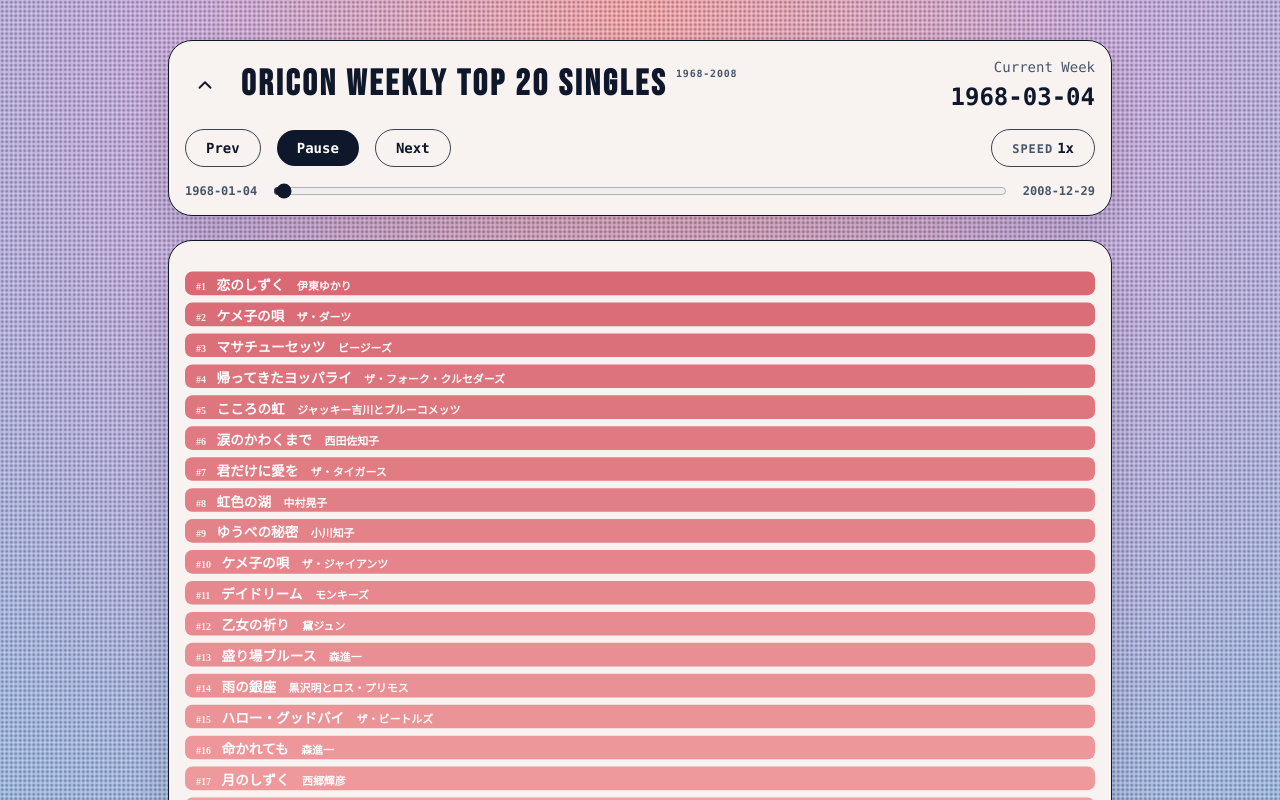
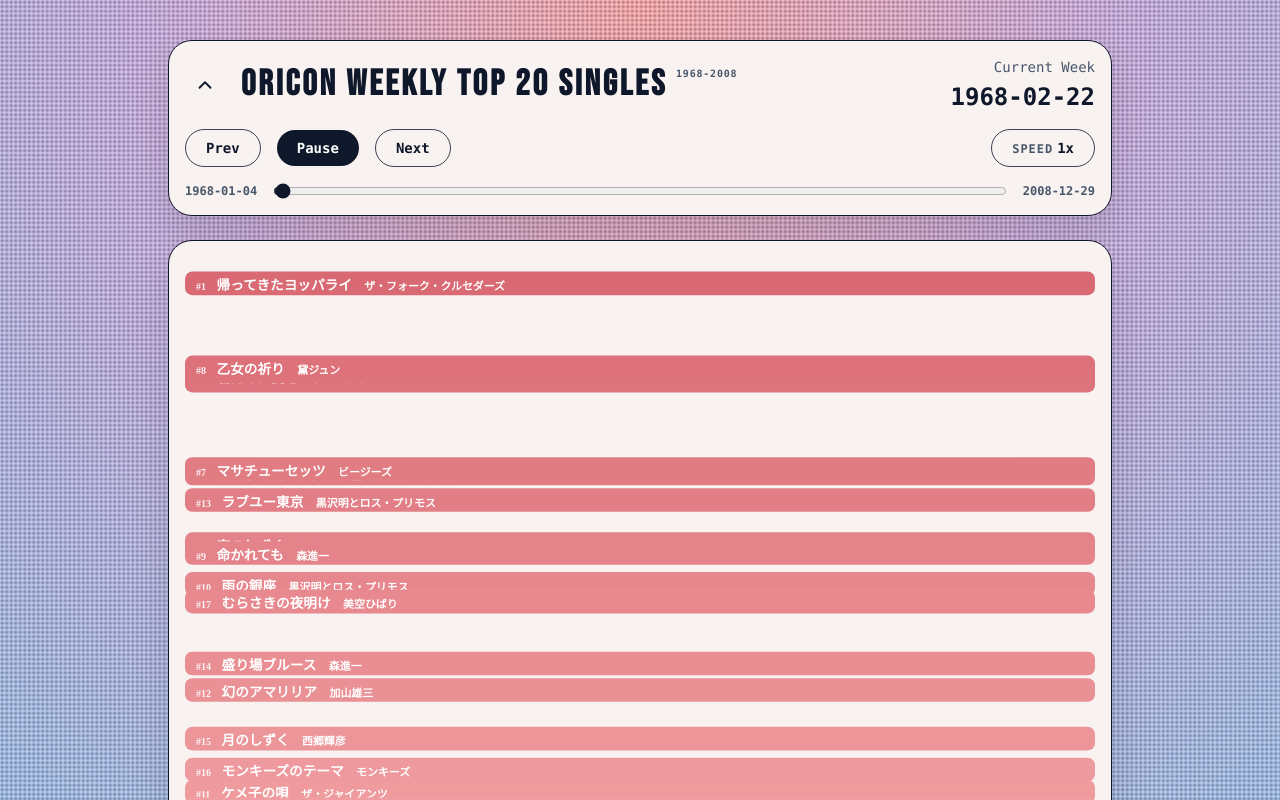
Before and after one commit to sichengchen/oricon, a Svelte app: page / in a window 1280 px wide. Both pictures are taken after a click on the button "Toggle header". Shown: the top 800 px of the page. Built offline with nearby package versions, Linux system fonts and the light colour scheme; a web font is replaced by a local one.

Commit message:
Enhance animation transitions

```diff
--- a/src/App.svelte
+++ b/src/App.svelte
@@ -1,5 +1,7 @@
 <script>
   import { onDestroy, onMount } from 'svelte'
+  import { linear } from 'svelte/easing'
+  import { tweened } from 'svelte/motion'
   import * as d3 from 'd3'
   import Chart from './components/Chart.svelte'
   import Controls from './components/Controls.svelte'
@@ -19,12 +21,16 @@
   const mobileLabelOffset = 0
   const desktopBarWidthScale = 1
   const mobileBarWidthScale = 1
-  const baseSpeed = 900
+  const baseSpeed = 1300
+  const baseTransitionDuration = 420
+  const minTransitionDuration = 120
+  const fastSpeedThreshold = 4
 
   let dates = []
   let dataByDate = new Map()
 
   let currentIndex = 0
+  let previousIndex = 0
   let isPlaying = true
   let speed = baseSpeed
   let tickHandle = null
@@ -33,6 +39,17 @@
   let mediaQuery = null
   let handleMediaChange = null
   let loadError = ''
+
+  const transitionProgress = tweened(1, { duration: 0, easing: linear })
+  let progress = 1
+  const progressUnsubscribe = transitionProgress.subscribe((value) => {
+    progress = value
+  })
+
+  const startTransition = () => {
+    transitionProgress.set(0, { duration: 0 })
+    transitionProgress.set(1, { duration: transitionDuration, easing: linear })
+  }
 
   const parseNumber = (value) => {
     if (!value) return null
@@ -65,7 +82,9 @@
 
   const tick = () => {
     if (!isPlaying) return
+    previousIndex = currentIndex
     currentIndex = (currentIndex + 1) % dates.length
+    startTransition()
     tickHandle = setTimeout(tick, speed)
   }
 
@@ -87,11 +106,15 @@
   const moveBy = (delta) => {
     if (!dates.length) return
     stopPlayback()
+    previousIndex = currentIndex
     currentIndex = (currentIndex + delta + dates.length) % dates.length
+    startTransition()
   }
 
   const handleScrub = () => {
     stopPlayback()
+    previousIndex = currentIndex
+    transitionProgress.set(1, { duration: 0 })
   }
 
   onMount(() => {
@@ -123,6 +146,7 @@
 
   onDestroy(() => {
     stopPlayback()
+    progressUnsubscribe()
     if (mediaQuery && handleMediaChange) {
       if (mediaQuery.removeEventListener) {
         mediaQuery.removeEventListener('change', handleMediaChange)
@@ -133,23 +157,45 @@
   })
 
   $: currentDate = dates[currentIndex] || ''
+  $: previousDate = dates[previousIndex] || currentDate
   $: sortedItems = (dataByDate.get(currentDate) || [])
+    .slice()
+    .sort((a, b) => a.rank - b.rank)
+  $: previousItems = (dataByDate.get(previousDate) || [])
     .slice()
     .sort((a, b) => a.rank - b.rank)
   $: topItems = sortedItems
   $: topN = topItems.length
-  $: maxRank = topItems.length || 1
+  $: maxRank = Math.max(topItems.length, previousItems.length) || 1
   $: colorScale = d3
     .scaleLinear()
     .domain([1, Math.max(1, maxRank)])
     .range(['#d96a74', '#f2a3a5'])
-  $: currentItems = topItems.map((entry, index) => ({
-    ...entry,
-    value: 1,
-    index,
-    key: `${entry.title}__${entry.artist}`,
-    color: colorScale(entry.rank)
-  }))
+  $: previousRankByKey = new Map(
+    previousItems.map((entry) => [`${entry.title}__${entry.artist}`, entry.rank])
+  )
+  $: currentItems = topItems.map((entry) => {
+    const key = `${entry.title}__${entry.artist}`
+    const previousRank = previousRankByKey.get(key)
+    const startRank = previousRank ?? entry.rank
+    const displayRank = startRank + (entry.rank - startRank) * progress
+    return {
+      ...entry,
+      value: 1,
+      index: displayRank - 1,
+      key,
+      color: colorScale(displayRank),
+      opacity: previousRank == null ? progress : 1
+    }
+  })
+  $: speedMultiplier = baseSpeed / speed
+  $: transitionDuration =
+    speedMultiplier >= fastSpeedThreshold
+      ? Math.max(
+          minTransitionDuration,
+          Math.round(baseTransitionDuration / Math.sqrt(speedMultiplier))
+        )
+      : baseTransitionDuration
   $: margin = isMobile ? mobileMargin : desktopMargin
   $: barHeight = isMobile ? mobileBarHeight : desktopBarHeight
   $: barGap = isMobile ? mobileBarGap : desktopBarGap
--- a/src/components/Chart.svelte
+++ b/src/components/Chart.svelte
@@ -18,8 +18,7 @@
     <g transform={`translate(${margin.left}, ${margin.top})`}>
       {#each currentItems as item (item.key)}
         <g
-          class="transition-transform duration-500 ease-out"
-          style={`transform: translateY(${item.index * bandHeight}px);`}
+          style={`transform: translateY(${item.index * bandHeight}px); opacity: ${item.opacity ?? 1};`}
         >
           <rect
             x={labelOffset}
@@ -28,7 +27,6 @@
             height={barHeight}
             rx="8"
             fill={item.color}
-            class="transition-all duration-500 ease-out"
           />
           {#if isMobile}
             <text
--- a/src/components/Controls.svelte
+++ b/src/components/Controls.svelte
@@ -3,8 +3,8 @@
 
   export let isPlaying = false
   export let disabled = false
-  export let speed = 900
-  export let baseSpeed = 900
+  export let speed = 1300
+  export let baseSpeed = 1300
   export let onPrev = () => {}
   export let onToggle = () => {}
   export let onNext = () => {}
```
